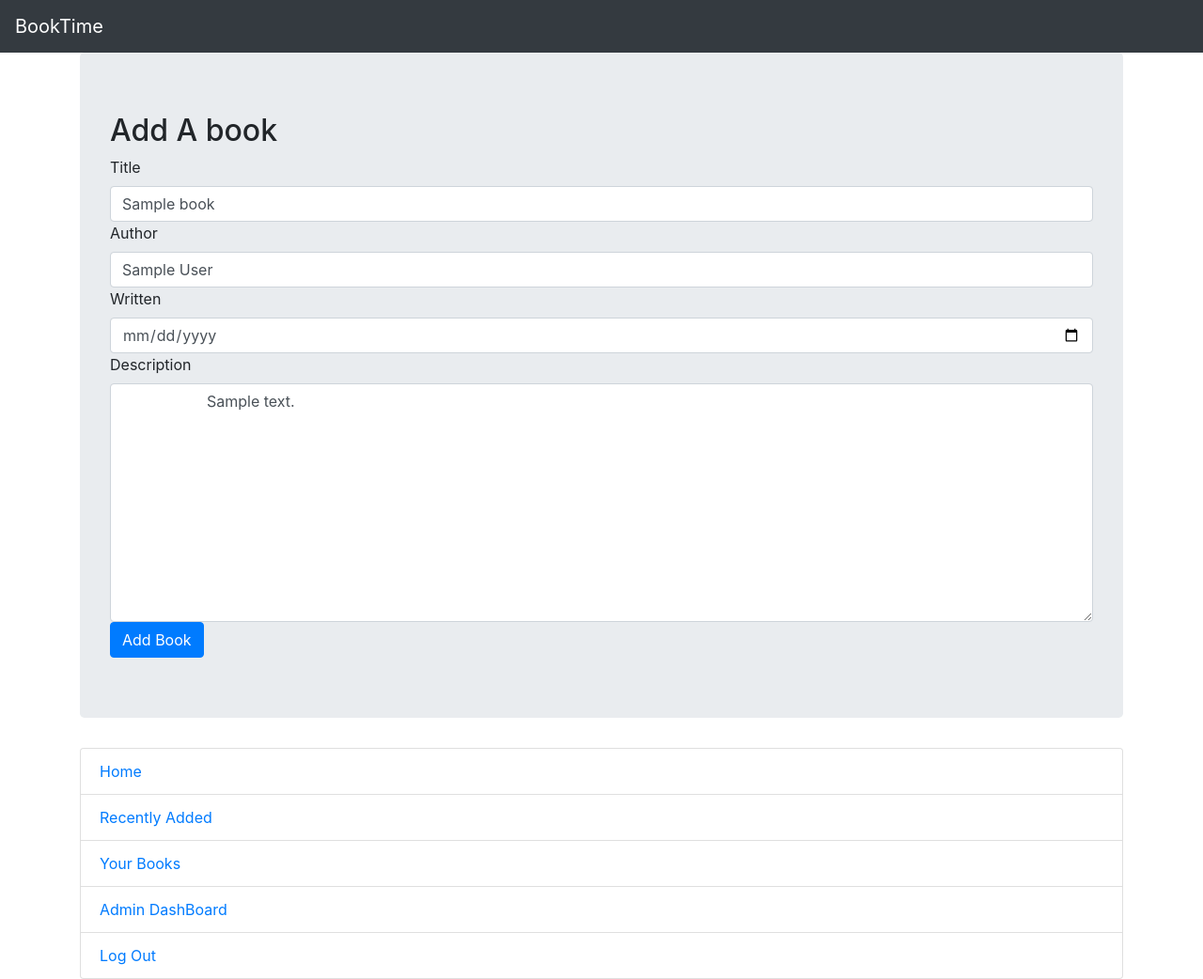
After one commit to jod35/BookTime, a Django app: page /update/1/book/ in a window 1280 px wide. The commit adds this page. Shown: the whole page at 94% size. Run offline with Django 3.2, Linux system fonts and the light colour scheme; a user stored in the database is signed in; tables that the repository leaves empty hold one stand-in row (values such as "Sample post"); some libraries are stand-ins or nearby versions.

Commit message:
added a book update view

```diff
--- a/bookstore/forms.py
+++ b/bookstore/forms.py
@@ -23,4 +23,9 @@ class BookCreationForm(forms.ModelForm):
 
 
 
+
+
+
+
+
 # class LoginForm()
--- a/bookstore/templates/bookstore/base.html
+++ b/bookstore/templates/bookstore/base.html
@@ -43,7 +43,7 @@
 
     {% if user.is_authenticated %}
     <nav class="navbar navbar-expand-md navbar-dark  bg-dark">
-      <a class="navbar-brand" href="{% url 'bookstore:home'%}">BookTime</a>
+      <a class="navbar-brand" href="{% url 'bookstore:home'%}">BookTime | {{user}}</a>
       <button class="navbar-toggler" type="button" data-toggle="collapse" data-target="#navbarsExampleDefault" aria-controls="navbarsExampleDefault" aria-expanded="false" aria-label="Toggle navigation">
         <span class="navbar-toggler-icon"></span>
       </button>
--- a/bookstore/templates/bookstore/book_detail.html
+++ b/bookstore/templates/bookstore/book_detail.html
@@ -6,6 +6,10 @@
             <h1>{{book.title}}</h1>
             <p>Published by <b>{{book.author}} in {{book.written}}</b></p>
             <p>{{book.description}}</p>
+            {% if book.uploaded_by   == user %}
+                 <a href="/update/{{book.id}}/book/" class="btn btn-info">Update Book Info</a>
+                 <a href="" class="btn btn-danger">Delete Book</a>
+            {% endif %}
         </div>
     </main>
 {% endblock body %}
--- /dev/null
+++ b/bookstore/templates/bookstore/update_book.html
@@ -0,0 +1,63 @@
+{% load static %}
+{% load  crispy_forms_tags%}
+<!DOCTYPE html>
+<html lang="en">
+<head>
+    <meta charset="UTF-8">
+    <link rel="stylesheet" href="{% static 'bookstore/bootstrap.min.css' %}">
+    <meta name="viewport" content="width=device-width, initial-scale=1.0">
+    <title>BookStore|{{book}} </title>
+</head>
+<body>
+
+      <nav class="navbar navbar-expand-md navbar-dark  bg-dark">
+        <a class="navbar-brand" href="{% url 'bookstore:home'%}">BookTime</a>
+        <button class="navbar-toggler" type="button" data-toggle="collapse" data-target="#navbarsExampleDefault" aria-controls="navbarsExampleDefault" aria-expanded="false" aria-label="Toggle navigation">
+          <span class="navbar-toggler-icon"></span>
+        </button>
+
+
+      </nav>
+    <div class="container">
+       <div class=" justify-content-around">
+        <div class="form jumbotron ">
+            <h2>Add A book</h2>
+           <form action="" method="post">
+               <label for="title">Title</label>
+               <input type="text" name="title" id="" class="form-control" value="{{book.title}}">
+
+
+               <label for="title">Author</label>
+               <input type="text" name="author" id="" class="form-control" value="{{book.author}}">
+
+
+               <label for="title">Written</label>
+               <input type="date" name="written" id="" class="form-control" value="{{book.written}}">
+
+
+               <label for="title">Description</label>
+               <textarea name="description" id="" cols="30" rows="10" class="form-control">
+                    {{book.description}}
+               </textarea>
+
+
+               <input type="submit" value="Add Book" class="btn btn-primary">
+
+           </form>
+        </div>
+
+        <ul class="list-group">
+            <li class="list-group-item"><a href="{% url 'bookstore:home' %}">Home</a></li>
+            <li class="list-group-item"><a href="">Recently Added</a></li>
+            <li class="list-group-item"><a href="">Your Books</a></li>
+            {% if user.is_superuser %}
+                <li class="list-group-item"><a href="/admin/">Admin DashBoard</a></li>
+            {% endif %}
+            <li class="list-group-item"><a href="{% url 'bookstore:logout' %}">Log Out</a></li>
+
+
+        </ul>
+       </div>
+    </div>
+</body>
+</html>
--- a/bookstore/urls.py
+++ b/bookstore/urls.py
@@ -12,4 +12,5 @@ urlpatterns = [
     path('logout/',auth_views.LogoutView.as_view(template_name='bookstore/loggedout.html'),name='logout'),
     path('register/',views.signUpView,name='register'),
     path('add_book/',views.create_book,name="add_book"),
+    path('update/<int:id>/book/',views.update_book_info,name='update_book'),
 ]
--- a/bookstore/views.py
+++ b/bookstore/views.py
@@ -7,6 +7,8 @@ from django.contrib.auth.decorators import login_required
 from django.contrib.auth.models import User
 from django.contrib import messages
 
+
+#List of all books
 class BookListView(ListView):
     template_name='bookstore/index.html'
     model=Book
@@ -14,7 +16,7 @@ class BookListView(ListView):
     # context_object_name='books'
 
 
-
+#Book Details
 def book_details(request,id):
     book=Book.objects.get(id=id)
     context={
@@ -23,11 +25,11 @@ def book_details(request,id):
 
     return render(request,'bookstore/book_detail.html',context)
 
-
+#logout
 def logout(request):
     return render(request,'bookstore/loggedout.html')
 
-
+#Signup View
 def signUpView(request):
     form=UserRegisterForm()
 
@@ -42,6 +44,7 @@ def signUpView(request):
     }
     return render(request,'bookstore/register.html',context)
 
+#Create A Book
 @login_required
 def create_book(request):
 
@@ -58,3 +61,15 @@ def create_book(request):
         'form':form
     }
     return render(request,'bookstore/add_book.html',context)
+
+
+#updatebook info
+@login_required
+def update_book_info(request,id):
+    book=Book.objects.get(id=id)
+
+    context={
+        'book':book
+    }
+
+    return render(request,'bookstore/update_book.html',context)
```
Also changed, not shown: bookstore/templates/bookstore/book_update.html (added, +47 -0 lines), bookstore/templates/bookstore/your_books.html (added).
